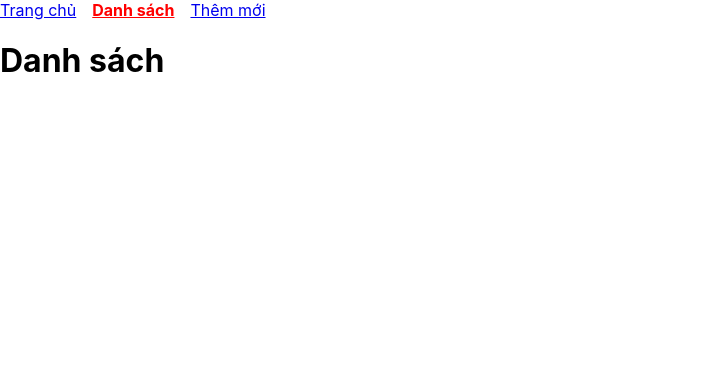
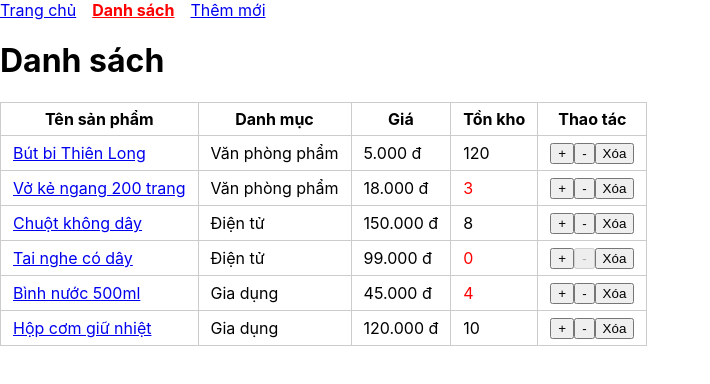
Before and after one commit to phuongthuy24-code/B25DCCC216_LTW2026_GK, a React (Create React App) app: page /products in a window 1280 px wide. Shown: the top 384 px of the page, without its empty margins (0-710 px from the left). Built offline with nearby package versions, Linux system fonts and the light colour scheme.

Commit message:
trang danh sach

```diff
--- a/public/data/products.json
+++ b/public/data/products.json
@@ -0,0 +1,8 @@
+[
+  { "id": 1, "name": "Bút bi Thiên Long", "category": "Văn phòng phẩm", "price": 5000, "stock": 120 },
+  { "id": 2, "name": "Vở kẻ ngang 200 trang", "category": "Văn phòng phẩm", "price": 18000, "stock": 3 },
+  { "id": 3, "name": "Chuột không dây", "category": "Điện tử", "price": 150000, "stock": 8 },
+  { "id": 4, "name": "Tai nghe có dây", "category": "Điện tử", "price": 99000, "stock": 0 },
+  { "id": 5, "name": "Bình nước 500ml", "category": "Gia dụng", "price": 45000, "stock": 4 },
+  { "id": 6, "name": "Hộp cơm giữ nhiệt", "category": "Gia dụng", "price": 120000, "stock": 10 }
+]
--- a/src/App.css
+++ b/src/App.css
@@ -38,3 +38,7 @@
 }
 .active { color: red; font-weight: bold; }
 nav a { margin-right: 16px; }
+
+table { border-collapse: collapse; margin-top: 12px; }
+th, td { border: 1px solid #ccc; padding: 6px 12px; }
+tbody tr:hover { background: #eef; }
--- a/src/App.js
+++ b/src/App.js
@@ -31,11 +31,30 @@ const App = () => {
     return () => controller.abort();
   }, []);
 
+  const changeStock = (id, delta) => {
+    setProducts(
+      products.map((p) => (p.id === id ? { ...p, stock: p.stock + delta } : p))
+    );
+  };
+
+  const deleteProduct = (id) => {
+    setProducts(products.filter((p) => p.id !== id));
+  };
+
   return (
     <Routes>
       <Route path="/" element={<Layout loading={loading} error={error} />}>
         <Route index element={<Home />} />
-        <Route path="products" element={<ProductList products={products} />} />
+        <Route
+          path="products"
+          element={
+            <ProductList
+              products={products}
+              onChangeStock={changeStock}
+              onDelete={deleteProduct}
+            />
+          }
+        />
         <Route path="products/new" element={<AddProduct />} />
         <Route path="products/:id" element={<ProductDetail products={products} />} />
       </Route>
--- a/src/components/ProductRow.js
+++ b/src/components/ProductRow.js
@@ -0,0 +1,22 @@
+import { Link } from 'react-router-dom';
+import { formatMoney } from '../data';
+
+const ProductRow = ({ product, onChangeStock, onDelete }) => {
+  const { id, name, category, price, stock } = product;
+
+  return (
+    <tr>
+      <td><Link to={`/products/${id}`}>{name}</Link></td>
+      <td>{category}</td>
+      <td>{formatMoney(price)}</td>
+      <td style={stock < 5 ? { color: 'red' } : {}}>{stock}</td>
+      <td>
+        <button onClick={() => onChangeStock(id, 1)}>+</button>
+        <button onClick={() => onChangeStock(id, -1)} disabled={stock === 0}>-</button>
+        <button onClick={() => onDelete(id)}>Xóa</button>
+      </td>
+    </tr>
+  );
+};
+
+export default ProductRow;
--- a/src/components/ProductTable.js
+++ b/src/components/ProductTable.js
@@ -0,0 +1,27 @@
+import ProductRow from './ProductRow';
+
+const ProductTable = ({ products, onChangeStock, onDelete }) => (
+  <table>
+    <thead>
+      <tr>
+        <th>Tên sản phẩm</th>
+        <th>Danh mục</th>
+        <th>Giá</th>
+        <th>Tồn kho</th>
+        <th>Thao tác</th>
+      </tr>
+    </thead>
+    <tbody>
+      {products.map((p) => (
+        <ProductRow
+          key={p.id}
+          product={p}
+          onChangeStock={onChangeStock}
+          onDelete={onDelete}
+        />
+      ))}
+    </tbody>
+  </table>
+);
+
+export default ProductTable;
--- a/src/pages/ProductList.js
+++ b/src/pages/ProductList.js
@@ -1,2 +1,14 @@
-const ProductList = () => <h1>Danh sách</h1>;
+import ProductTable from '../components/ProductTable';
+
+const ProductList = ({ products, onChangeStock, onDelete }) => (
+  <div>
+    <h1>Danh sách</h1>
+    <ProductTable
+      products={products}
+      onChangeStock={onChangeStock}
+      onDelete={onDelete}
+    />
+  </div>
+);
+
 export default ProductList;
```
